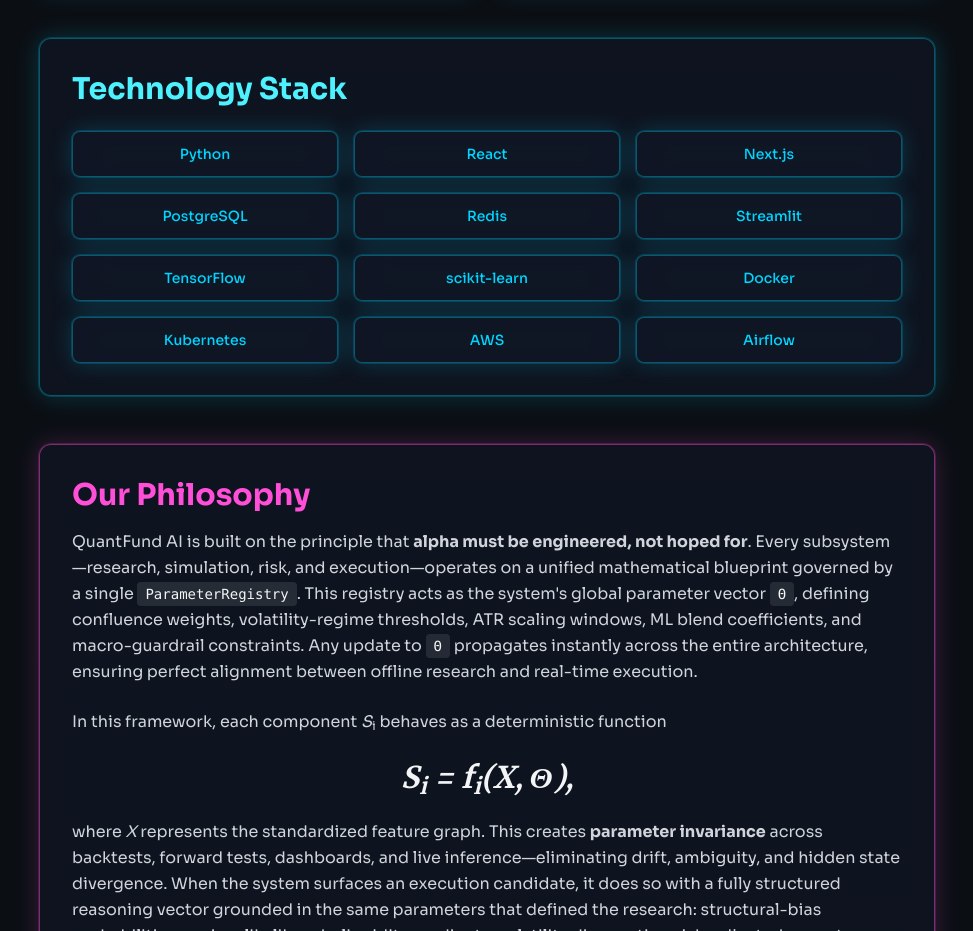
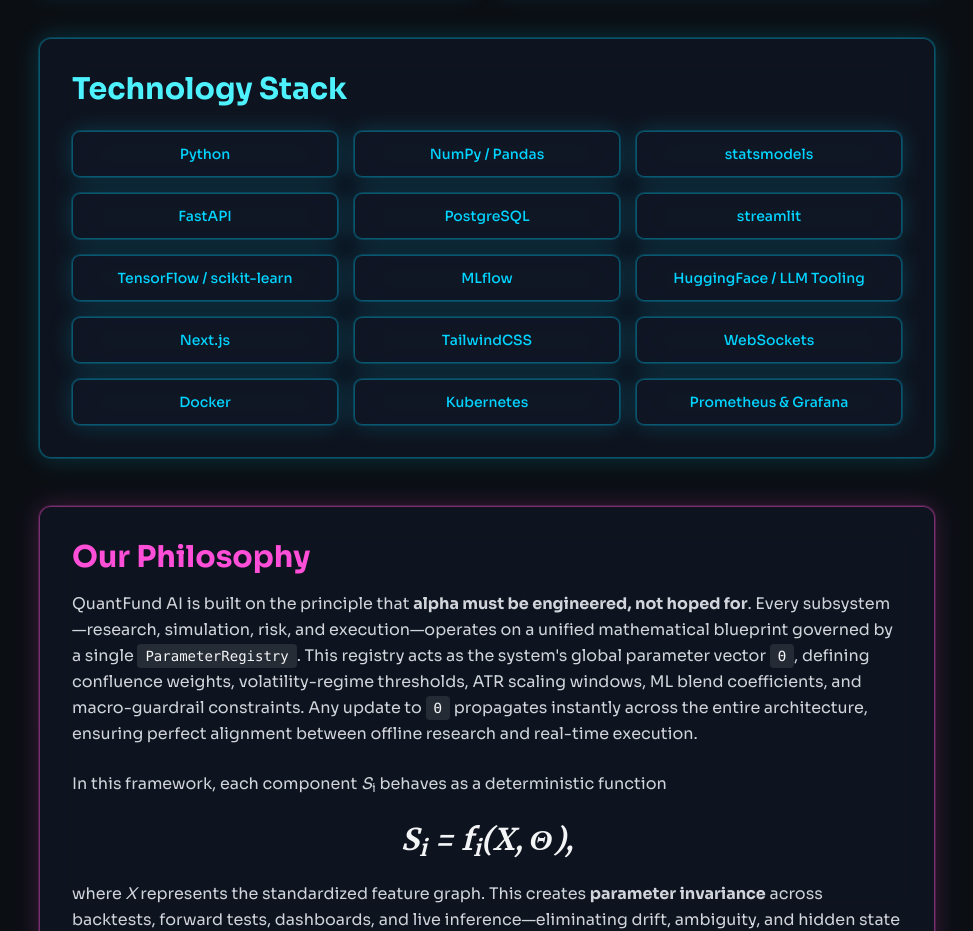
Before and after one commit to nneupane1/quant_website, a Next.js app: page /about in a window 1280 px wide. Shown: the part 1440-2371 px from the top of the page, without its empty margins (153-1126 px from the left). Built offline with nearby package versions, Linux system fonts and the light colour scheme.

Commit message:
Adjust hero spacing and tech stack

```diff
--- a/app/about/page.jsx
+++ b/app/about/page.jsx
@@ -70,17 +70,20 @@ export default function About() {
               <div className="grid grid-cols-2 md:grid-cols-3 gap-4">
                 {[
                   'Python',
-                  'React',
+                  'NumPy / Pandas',
+                  'statsmodels',
+                  'FastAPI',
+                  'PostgreSQL',
+                  'streamlit',
+                  'TensorFlow / scikit-learn',
+                  'MLflow',
+                  'HuggingFace / LLM Tooling',
                   'Next.js',
-                  'PostgreSQL',
-                  'Redis',
-                  'Streamlit',
-                  'TensorFlow',
-                  'scikit-learn',
+                  'TailwindCSS',
+                  'WebSockets',
                   'Docker',
                   'Kubernetes',
-                  'AWS',
-                  'Airflow',
+                  'Prometheus & Grafana',
                 ].map((tech, i) => (
                   <div
                     key={i}
--- a/components/hero/HeroSection.jsx
+++ b/components/hero/HeroSection.jsx
@@ -54,7 +54,7 @@ export const HeroSection = () => {
         </h1>
 
         {/* Subtitle */}
-        <p className="text-sm md:text-base lg:text-lg font-semibold text-gray-300 max-w-4xl mx-auto mb-10">
+        <p className="text-sm md:text-base lg:text-lg font-semibold text-gray-300 max-w-4xl mx-auto mt-28 mb-10">
           <span className="block">
             <span className="text-neon-cyan">•</span>
             <span className="ml-2">Research &amp; Signal Intelligence</span>
@@ -70,7 +70,7 @@ export const HeroSection = () => {
         </p>
 
         {/* CTA Buttons */}
-        <div className="flex flex-col sm:flex-row gap-6 sm:gap-10 justify-center mt-20 mb-8">
+        <div className="flex flex-col sm:flex-row gap-6 sm:gap-10 justify-center mt-32 mb-8">
           <button
             onClick={() => document.getElementById('features')?.scrollIntoView({ behavior: 'smooth' })}
             className="px-8 py-4 bg-gradient-to-r from-neon-blue to-neon-cyan text-dark-bg font-bold rounded-lg hover:shadow-lg hover:shadow-neon-blue/50 transition-all duration-300 transform hover:scale-105"
```
